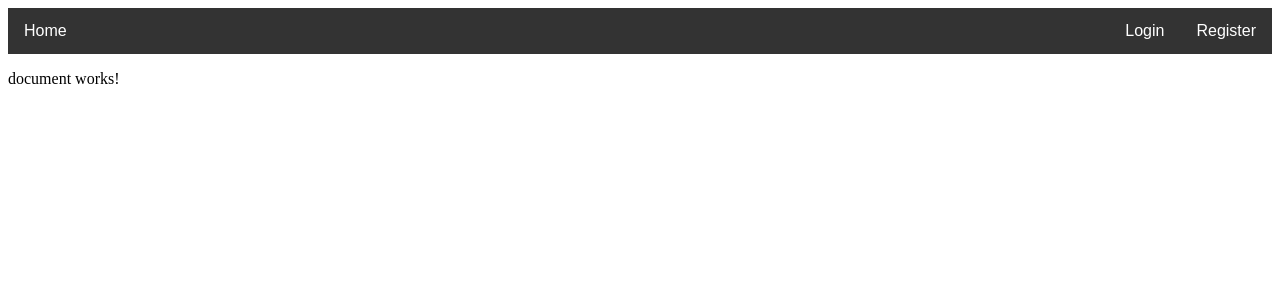
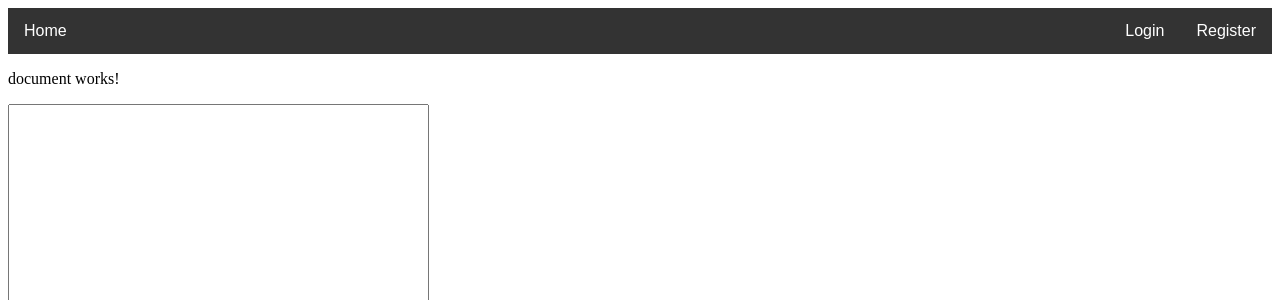
Before and after one commit to futer/stazteam2, an Angular app in the folder OlsztynHooligans/: page /document in a window 1280 px wide. Shown: the top 300 px of the page. Built offline with nearby package versions, Linux system fonts and the light colour scheme.

Commit message:
document textarea

```diff
--- a/OlsztynHooligans/src/app/document/document.component.html
+++ b/OlsztynHooligans/src/app/document/document.component.html
@@ -1,3 +1,4 @@
 <p>
   document works!
 </p>
+<textarea rows="20" cols="50"></textarea>
--- a/OlsztynHooligans/src/app/document/document.component.scss
+++ b/OlsztynHooligans/src/app/document/document.component.scss
@@ -0,0 +1,4 @@
+textarea{
+    resize: none;
+    overflow: auto;
+}
```
